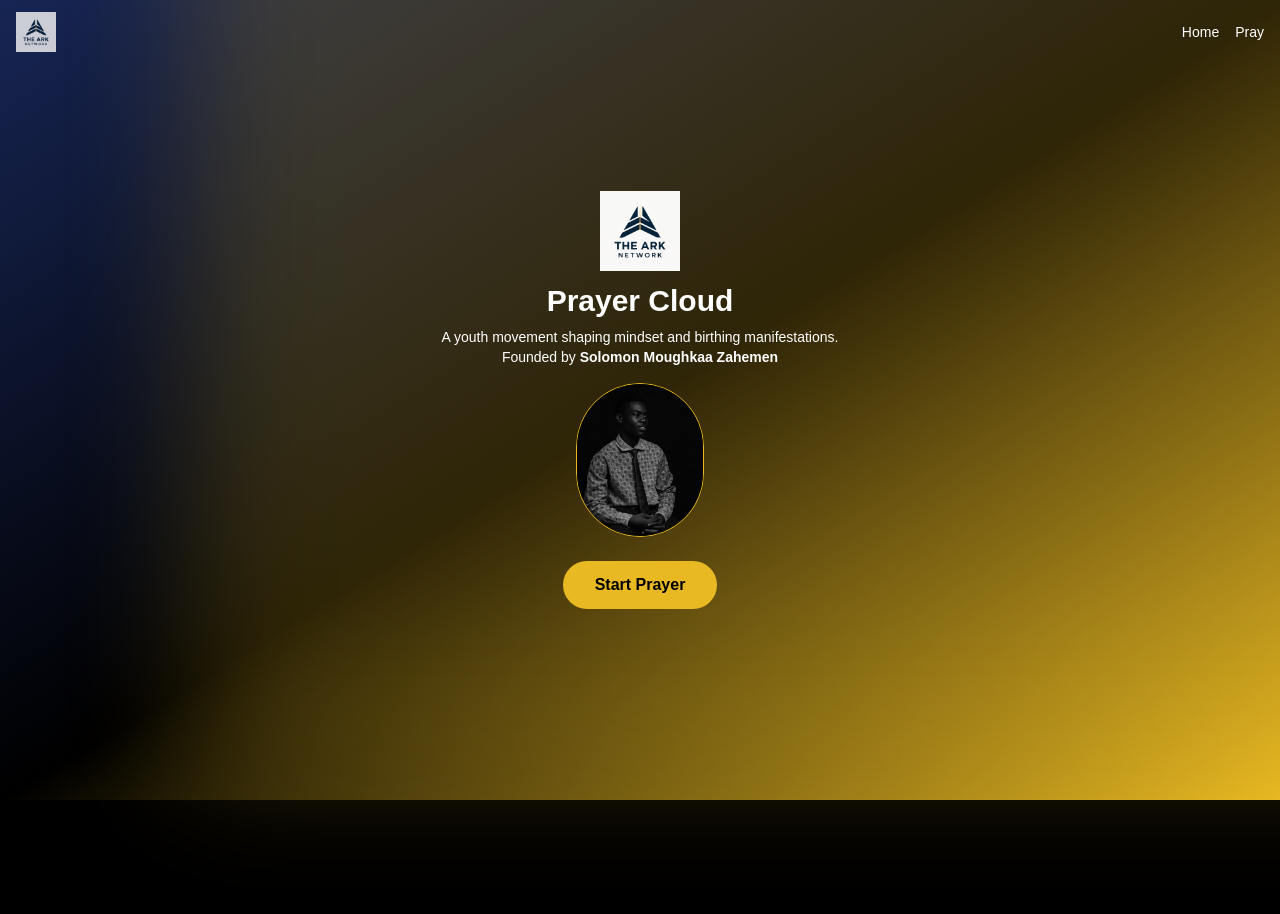
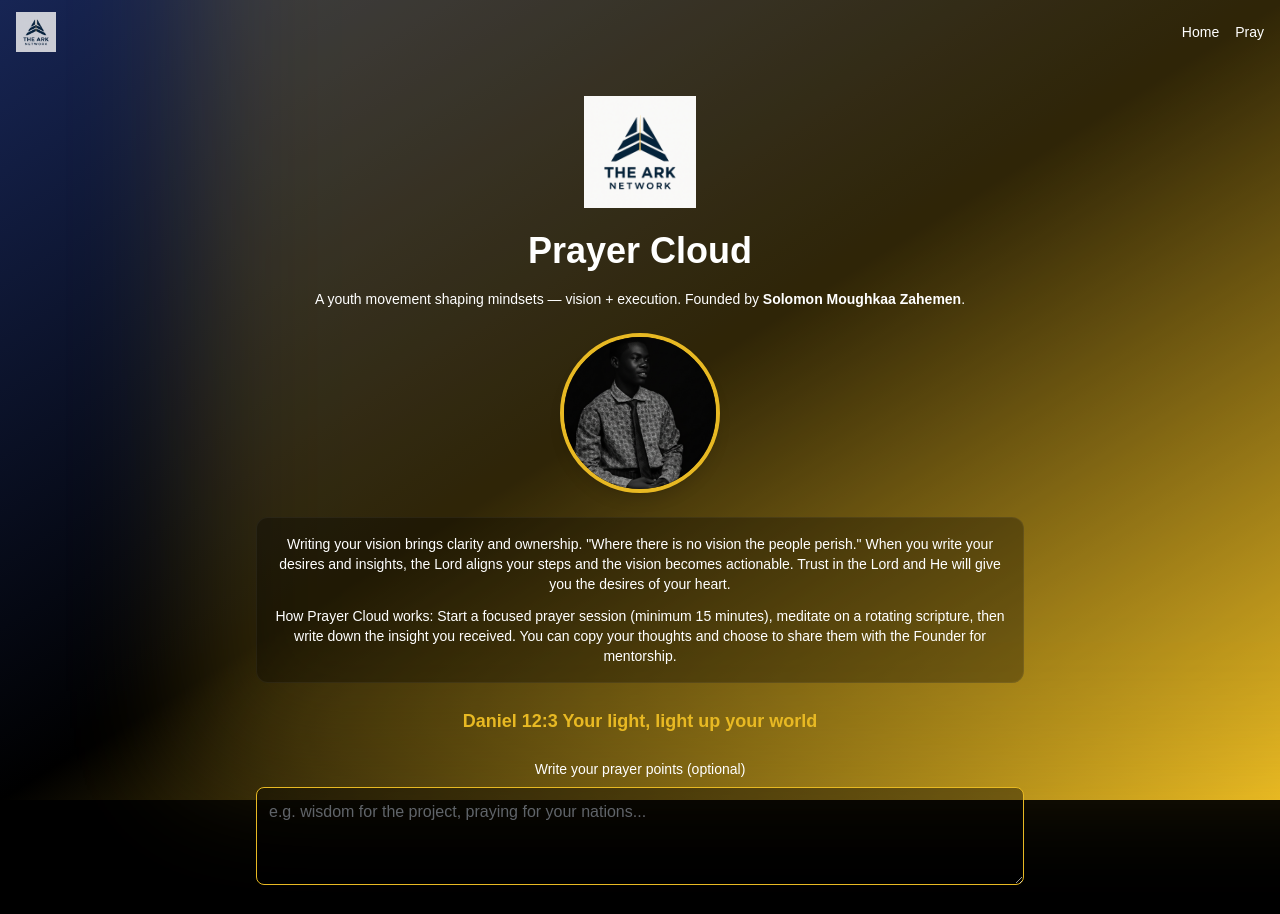
Before and after one commit to Solomough/The-pouring-clouds, a React (Vite) app: page / in a window 1280 px wide. Shown: the top 914 px of the page. Before the commit the page ends 800 px from the top, so only its background shows below. Built offline with nearby package versions, Linux system fonts and the light colour scheme.

Commit message:
Update Landing.jsx

```diff
--- a/src/pages/Landing.jsx
+++ b/src/pages/Landing.jsx
@@ -1,33 +1,118 @@
-import { motion } from 'framer-motion'
-import { Link } from 'react-router-dom'
-import BackgroundMotion from '../components/BackgroundMotion'
+import { motion } from "framer-motion";
+import { Link, useNavigate } from "react-router-dom";
+import BackgroundMotion from "../components/BackgroundMotion";
+import { scriptures } from "../data/scriptures";
+import { useEffect, useMemo, useState, useRef } from "react";
+import { copyToClipboard } from "../utils/clipboard";
 
 export default function Landing() {
+  const navigate = useNavigate();
+  const [index, setIndex] = useState(0);
+  const prayerRef = useRef(null);
+
+  // cycle scriptures every 5s
+  useEffect(() => {
+    const i = setInterval(() => setIndex((s) => (s + 1) % scriptures.length), 5000);
+    return () => clearInterval(i);
+  }, []);
+
+  // animated scripture text (memoized)
+  const currentScripture = useMemo(() => scriptures[index], [index]);
+
+  const handleStart = () => {
+    // read prayer points and navigate to timer, pass points via navigation state
+    const prayerPoints = prayerRef.current?.value || "";
+    navigate("/timer", { state: { prayerPoints } });
+  };
+
+  const inviteText = "Join me on The Ark Network Prayer Cloud — let us pray and grow together.";
+
+  const handleInviteCopy = async () => {
+    const ok = await copyToClipboard(inviteText);
+    if (ok) {
+      alert("Invite copied to clipboard. Paste anywhere to share.");
+    } else {
+      alert("Could not copy. You can manually copy: " + inviteText);
+    }
+  };
+
   return (
-    <div className="relative flex flex-col justify-center items-center text-center min-h-screen text-white px-6">
+    <div className="relative flex flex-col items-center text-center min-h-screen text-white px-6 pt-24">
       <BackgroundMotion />
+      <div className="max-w-3xl w-full">
+        <header className="flex flex-col items-center gap-4">
+          <img src="/logo.png" alt="Logo" className="w-28 mb-1" />
+          <h1 className="text-4xl font-bold leading-tight">Prayer Cloud</h1>
+          <p className="text-sm max-w-2xl">
+            A youth movement shaping mindsets — vision + execution. Founded by{" "}
+            <strong>Solomon Moughkaa Zahemen</strong>.
+          </p>
+        </header>
 
-      <img src="/logo.png" alt="Logo" className="w-20 mb-3" />
+        {/* Founder exposed bigger */}
+        <div className="mt-6 flex items-center gap-6 justify-center">
+          <img
+            src="/founder.png"
+            alt="Founder"
+            className="w-40 h-40 object-cover rounded-full border-4 border-arkgold shadow-lg"
+          />
+        </div>
 
-      <motion.h1
-        className="text-3xl font-bold mb-2"
-        animate={{ opacity: [0, 1], y: [20, 0] }}
-      >
-        Prayer Cloud
-      </motion.h1>
+        {/* Persuasive copy */}
+        <section className="mt-6 p-4 rounded-xl bg-black/30 border border-white/5">
+          <p className="mb-3 text-sm">
+            Writing your vision brings clarity and ownership. "Where there is no vision the people perish."
+            When you write your desires and insights, the Lord aligns your steps and the vision becomes actionable.
+            Trust in the Lord and He will give you the desires of your heart.
+          </p>
 
-      <p className="text-sm max-w-md mb-4">
-        A youth movement shaping mindset and birthing manifestations.
-        Founded by <strong>Solomon Moughkaa Zahemen</strong>
-      </p>
+          <p className="text-sm">
+            How Prayer Cloud works: Start a focused prayer session (minimum 15 minutes), meditate on a rotating
+            scripture, then write down the insight you received. You can copy your thoughts and choose to share them
+            with the Founder for mentorship.
+          </p>
+        </section>
 
-      <img src="/founder.png" alt="Founder" className="w-32 rounded-full border border-arkgold mb-6" />
+        {/* Dynamic scripture */}
+        <div className="mt-6">
+          <motion.div
+            key={currentScripture}
+            initial={{ opacity: 0, y: 10 }}
+            animate={{ opacity: 1, y: 0 }}
+            exit={{ opacity: 0 }}
+            className="text-arkgold font-semibold text-lg"
+          >
+            {currentScripture}
+          </motion.div>
+        </div>
 
-      <Link to="/timer">
-        <button className="bg-arkgold text-black font-semibold px-8 py-3 rounded-full">
-          Start Prayer
-        </button>
-      </Link>
+        {/* Input for prayer points (before timer) */}
+        <div className="mt-6">
+          <label className="block text-sm mb-2">Write your prayer points (optional)</label>
+          <textarea
+            ref={prayerRef}
+            rows="3"
+            placeholder="e.g. wisdom for the project, praying for your nations..."
+            className="w-full rounded-lg p-3 bg-black/40 border border-arkgold placeholder:opacity-60"
+          />
+        </div>
+
+        {/* CTAs */}
+        <div className="mt-6 flex gap-4 justify-center">
+          <button
+            onClick={handleStart}
+            className="bg-arkgold text-black font-semibold px-6 py-3 rounded-full shadow"
+          >
+            Start Prayer
+          </button>
+          <button
+            onClick={handleInviteCopy}
+            className="bg-white/10 text-white px-4 py-3 rounded-full border border-white/10"
+          >
+            Invite Someone
+          </button>
+        </div>
+      </div>
     </div>
-  )
+  );
 }
```
